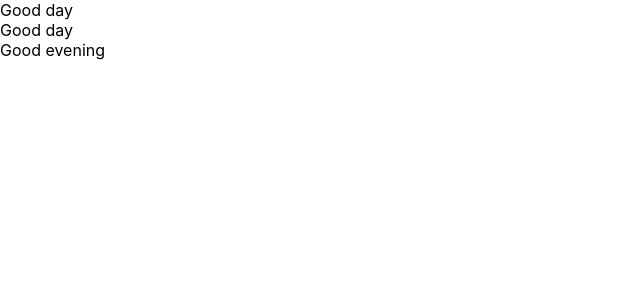
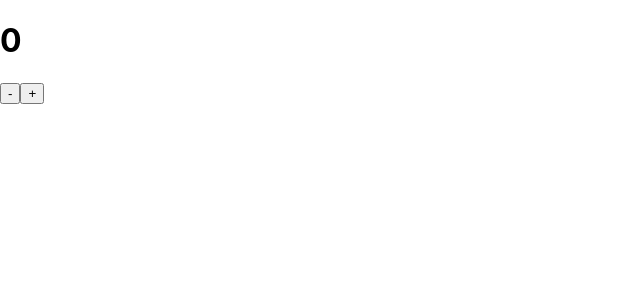
Before and after one commit to ElmiraDzhy/ReactIntro, a React (Create React App) app: page / in a window 1280 px wide. Shown: the top 300 px of the page, without its empty margins (0-640 px from the left). Built offline with nearby package versions, Linux system fonts and the light colour scheme.

Commit message:
Add setState method example

```diff
--- a/src/components/MyComponent/index.jsx
+++ b/src/components/MyComponent/index.jsx
@@ -1,31 +1,46 @@
 import React from 'react';
 
-class DayPart extends React.Component {
-    constructor(props){
-        super(props);
-        this.state = {
+class Counter extends React.Component {
+  constructor(props){
+      super(props);
+      this.state = {
+        counter: 0,
+      };
 
-        }
+  }
+
+
+  onClickHandler = (e) => {
+
+    let {counter} = this.state;
+
+    if(e.target.name === 'plus'){
+      this.setState({
+        counter: counter+=1,
+      });
+
+    }else{
+      this.setState({
+        counter: counter-=1,
+      });
 
     }
+  }
+
+
 
   render() {
-    const {hours} = this.props;
+    const {counter} = this.state;
 
-    let welcome = '';
-
-    if(hours >= 11 && hours <= 16){
-      welcome = 'Good day';
-    }
-    if(hours >= 17 && hours <= 21){
-      welcome = 'Good evening';
-    }
     return (
       <div>
-        {welcome}
+        <h1>{counter}</h1>
+        <button name="minus" onClick={this.onClickHandler}>-</button>
+        <button name="plus" onClick={this.onClickHandler}>+</button>
+
       </div>
     )
   }
 }
 
-export default DayPart;
+export default Counter;
--- a/src/index.js
+++ b/src/index.js
@@ -1,17 +1,14 @@
 import React from 'react';
 import ReactDOM from 'react-dom/client';
 import './index.css';
-import DayPart from './components/MyComponent';
+import Counter from './components/MyComponent';
 
 
 const root = ReactDOM.createRoot(document.getElementById('root'));
 root.render(
   <React.StrictMode>
     <>
-    <DayPart hours={16}/>
-    <DayPart hours={12}/>
-    <DayPart hours={20}/>
-
+      <Counter/>
     </>
   </React.StrictMode>
 );
```
